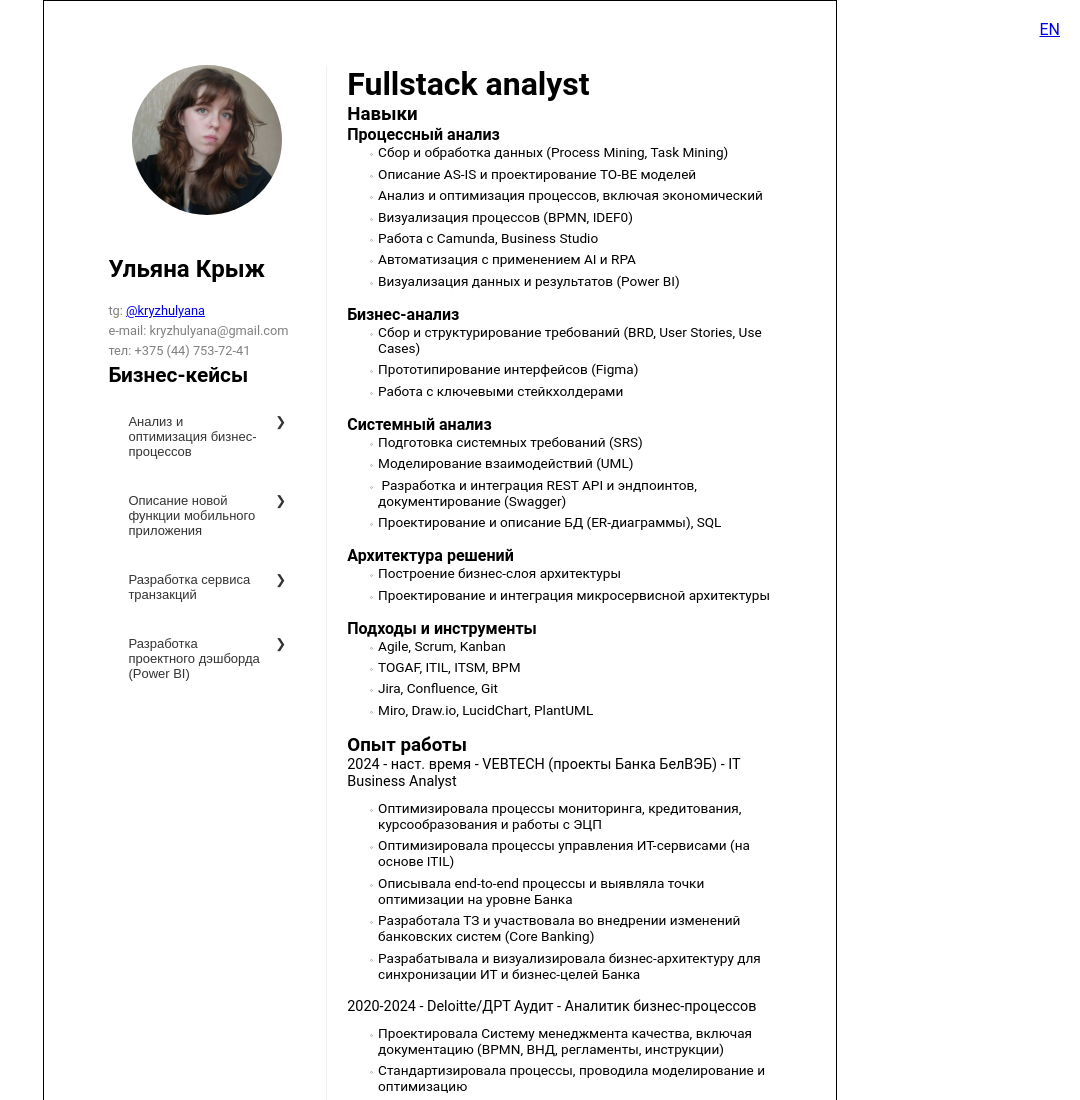
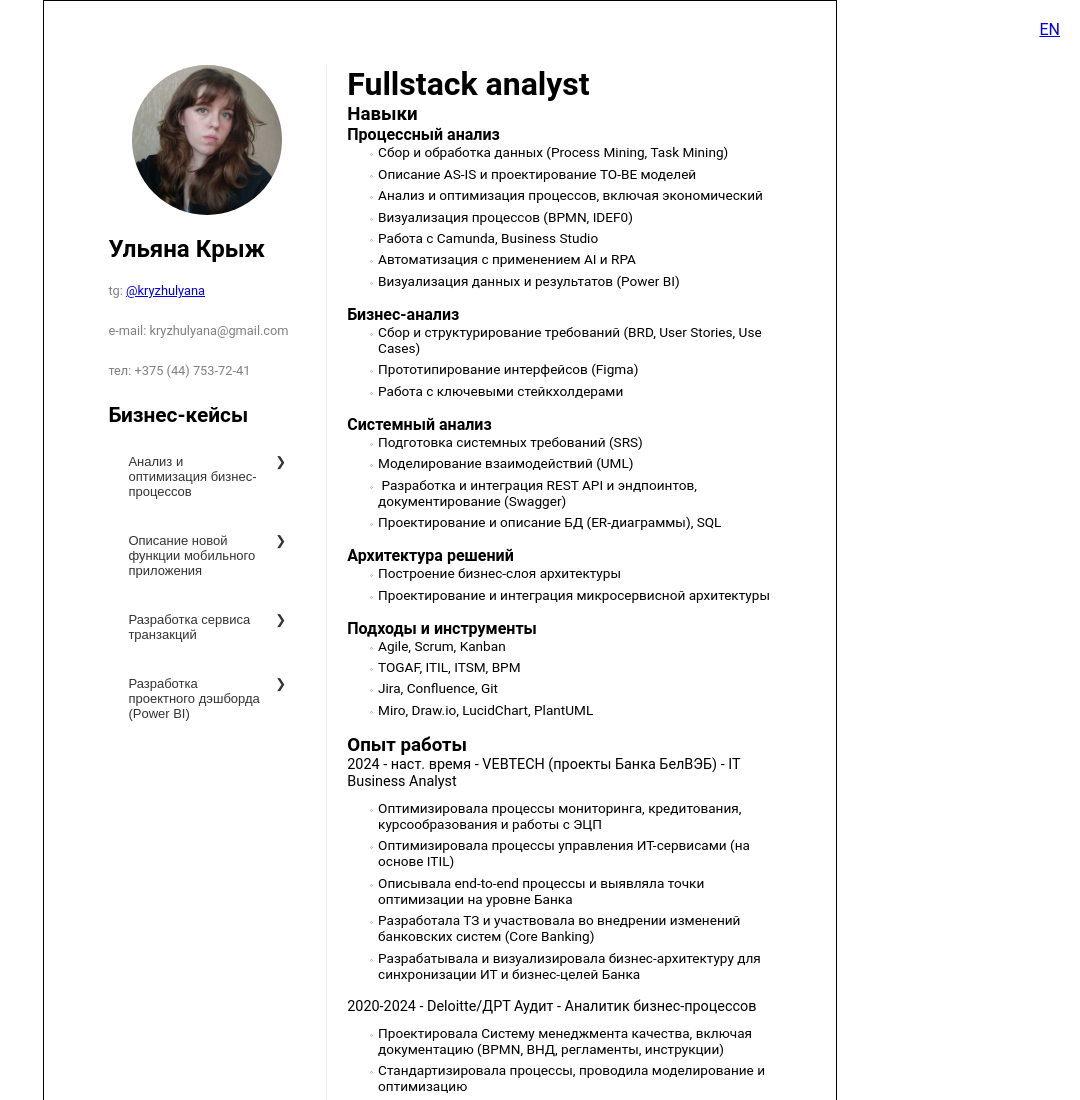
Before and after one commit to ukryzh/ukryzh.github.io, a plain HTML site: page index.html in a window 1280 px wide. Shown: the top 1100 px of the page, without its empty margins (200-1280 px from the left). Drawn offline with Linux system fonts and the light colour scheme.

Commit message:
Update style.css

```diff
--- a/style.css
+++ b/style.css
@@ -48,14 +48,14 @@ body {
   display: flex;
   justify-content: center;
   align-items: center;
-  margin-bottom: 20px;
+  margin-bottom: 10px;
 }
 .photo img {
   width: 100%;
   height: auto;
   border-radius: 50%;
   max-width: 150px;
-  margin-bottom: 20px;
+  margin-bottom: 10px;
 }
 
 /* Контактная информация */
@@ -67,7 +67,7 @@ body {
 .contact-info p {
   font-size: 0.8rem;
   color: grey;
-  margin-bottom: 5px;
+  margin-bottom: 25px;
 }
 
 /* Блок с проектами */
```
